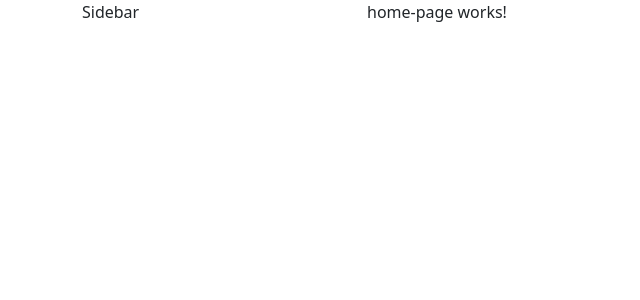
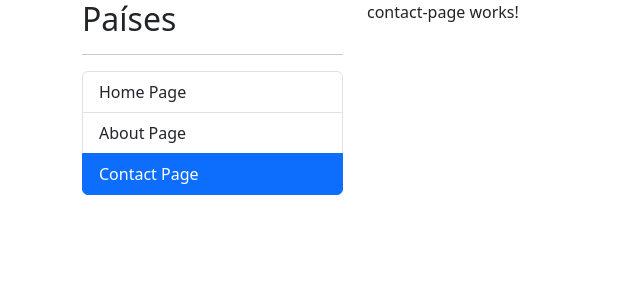
Before and after one commit to VasquezNodier/CursoAngular, an Angular app in the folder 04-countryApp/: page /contact in a window 1280 px wide. Before the commit this address led to /home. Shown: the top 300 px of the page, without its empty margins (0-640 px from the left). Built offline with nearby package versions, Linux system fonts and the light colour scheme.

Commit message:
117. RouterLink y RouterLinkOptions

```diff
--- a/04-countryApp/src/app/app.component.html
+++ b/04-countryApp/src/app/app.component.html
@@ -1,5 +1,7 @@
 <div class="row mt4">
-  <div class="col-3">Sidebar</div>
+  <div class="col-3">
+    <shared-sidebar></shared-sidebar>
+  </div>
   <div class="col">
     <router-outlet></router-outlet>
   </div>
--- /dev/null
+++ b/04-countryApp/src/app/shared/components/sidebar/sidebar.component.html
@@ -0,0 +1,20 @@
+<h2>Países</h2>
+<hr>
+<ul class="list-group">
+  <li routerLink=""
+    routerLinkActive="active"
+    [routerLinkActiveOptions]="{exact: true}"
+    class="list-group-item">
+    Home Page
+  </li>
+  <li routerLink="about"
+    routerLinkActive="active"
+    class="list-group-item">
+    About Page
+  </li>
+  <li routerLink="contact"
+    routerLinkActive="active"
+    class="list-group-item">
+    Contact Page
+  </li>
+</ul>
--- /dev/null
+++ b/04-countryApp/src/app/shared/components/sidebar/sidebar.component.ts
@@ -0,0 +1,10 @@
+import { Component } from '@angular/core';
+
+@Component({
+  selector: 'shared-sidebar',
+  templateUrl: './sidebar.component.html',
+  styles: ``
+})
+export class SidebarComponent {
+
+}
--- /dev/null
+++ b/04-countryApp/src/app/shared/pages/contact-page/contact-page.component.html
@@ -0,0 +1 @@
+<p>contact-page works!</p>
--- /dev/null
+++ b/04-countryApp/src/app/shared/pages/contact-page/contact-page.component.ts
@@ -0,0 +1,10 @@
+import { Component } from '@angular/core';
+
+@Component({
+  selector: 'shared-contact-page',
+  templateUrl: './contact-page.component.html',
+  styles: ``
+})
+export class ContactPageComponent {
+
+}
```
Also changed, not shown: 04-countryApp/src/app/app-routing.module.ts (+7 -2 lines), 04-countryApp/src/app/shared/shared.module.ts (+11 -3 lines).
